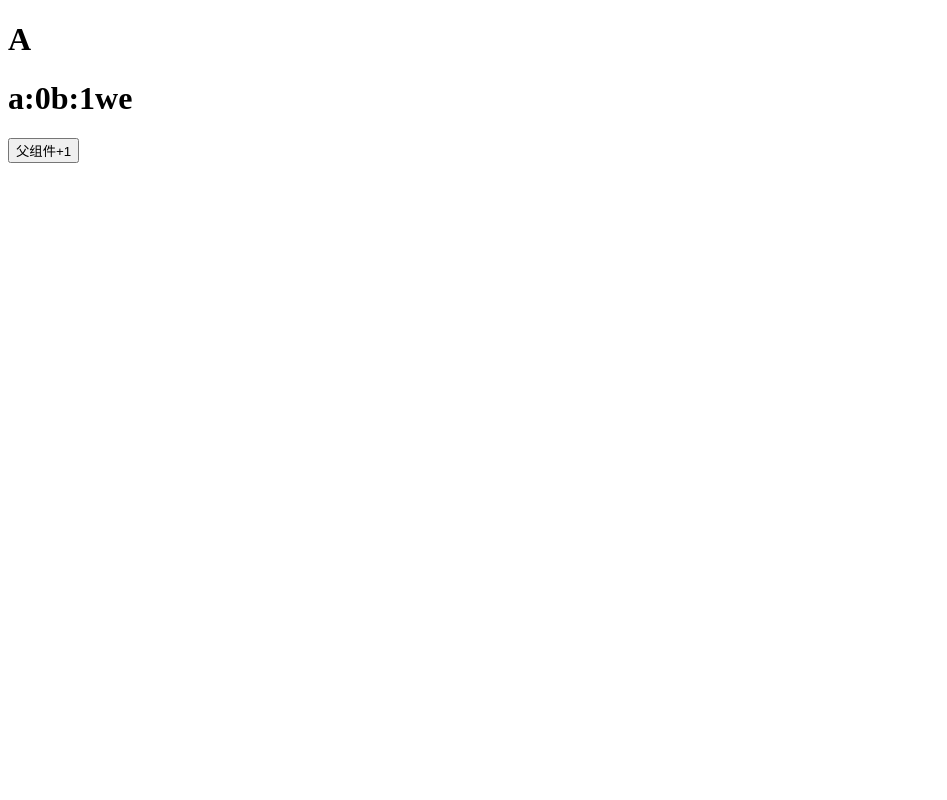
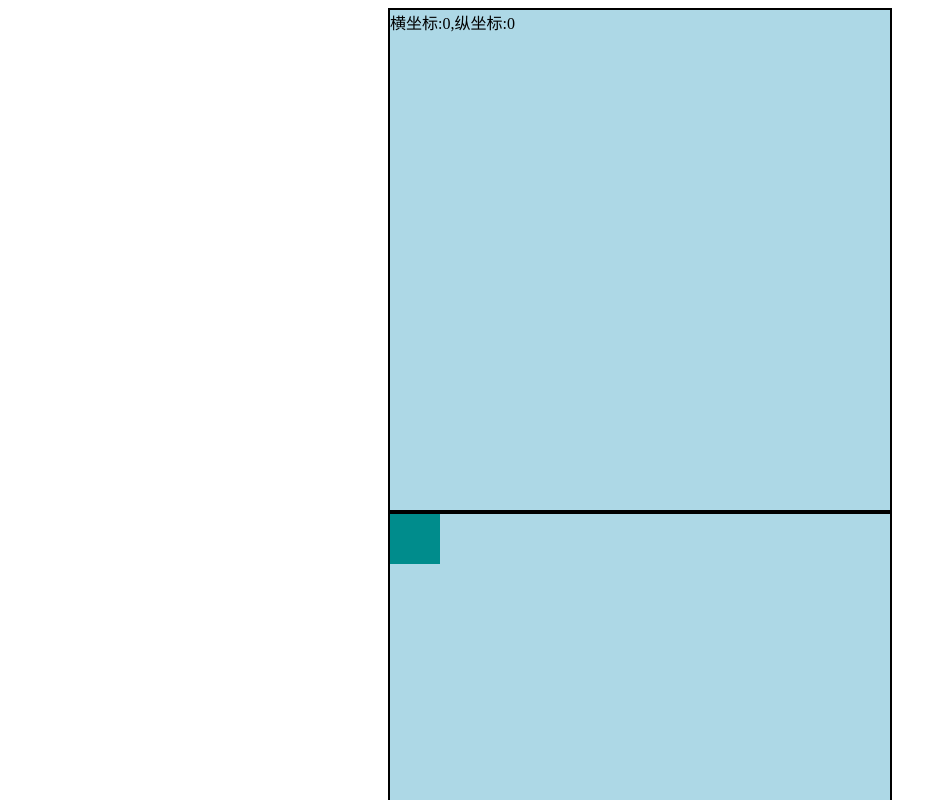
Before and after one commit to WangZY1997/react, a React (Create React App) app: page / in a window 1280 px wide. Shown: the top 800 px of the page, without its empty margins (0-947 px from the left). Built offline with nearby package versions, Linux system fonts and the light colour scheme.

Commit message:
feat:render props

```diff
--- a/src/App.js
+++ b/src/App.js
@@ -1,16 +1,9 @@
-import React from 'react';
-// import OldContext from './OldContext'
-// import OldContext1 from './OldContext1'
-import NewContext from './NewContext'
-
-
-function App() {
+import React from 'react'
+import Test from './Component/Test'
+export default function App() {
   return (
-    <div className="App">
-      {/* <OldContext1/> */}
-      <NewContext/>
+    <div>
+      <Test/>
     </div>
-  );
+  )
 }
-
-export default App;
--- /dev/null
+++ b/src/Component/Test.js
@@ -0,0 +1,33 @@
+import React, { Component } from 'react'
+import WithMouseListen from './WithMouseListen'
+
+function Point(props) {
+    return (<>横坐标:{props.x},纵坐标:{props.y}</>
+    )
+}
+
+function Div(props) {
+    return (<>
+        <div style={{
+            width: 100,
+            height: 100,
+            background: "#008c8c",
+            position: "absolute",
+            top: props.x - 50,
+            left: props.y - 50
+        }}></div>
+    </>)
+}
+const MousePoint = WithMouseListen(Point)
+const MouseDiv = WithMouseListen(Div)
+
+export default class Test extends Component {
+    render() {
+        return (
+            <div>
+                <MousePoint/>
+               <MouseDiv/>
+            </div>
+        )
+    }
+}
--- /dev/null
+++ b/src/Component/WithMouseListen.jsx
@@ -0,0 +1,41 @@
+import React, { PureComponent } from 'react'
+import './style.css'
+/**
+ * HOC传递一个组件包装一次
+ * @param {*} Comp
+ */
+export default function WithMouseListen(Comp) {
+    return class MouseListen extends PureComponent {
+        // constructor(props){
+        //     super(props) //this.props = props
+        // }
+        state = {
+            x: 0,
+            y: 0
+        }
+        divRef = React.createRef()
+        handleMouseMove = (e) => {
+            var { left, top } = this.divRef.current.getBoundingClientRect()
+            const x = e.clientX - left
+            const y = e.clientY - top
+            this.setState({
+                x,
+                y
+            })
+        }
+        render() {
+            return (
+                <div className="point"
+                    ref={this.divRef}
+                    onMouseMove={this.handleMouseMove}
+                >
+                    <Comp
+                        {...this.props}
+                        x={this.state.x}
+                        y={this.state.y} />
+                </div>
+            )
+        }
+    }
+
+}
--- /dev/null
+++ b/src/Component/style.css
@@ -0,0 +1,9 @@
+.point{
+    background-color: lightblue;
+    width: 500px;
+    height: 500px;
+    border: 2px solid #000;
+    margin: 0 auto;
+    position: relative;
+    overflow: hidden;
+}
```
Also changed, not shown: src/App copy 4.js (added, +16 -0 lines), src/Component/MouseListen.js (added, +31 -0 lines), src/Component/MovablePanel.jsx (added, +34 -0 lines), src/Component/ShowMouse.jsx (added, +30 -0 lines), src/Component/Test copy 2.js (added, +24 -0 lines), src/Component/Test copy.js (added, +13 -0 lines), 1 other file (tests, documents, lock files or other folders).
